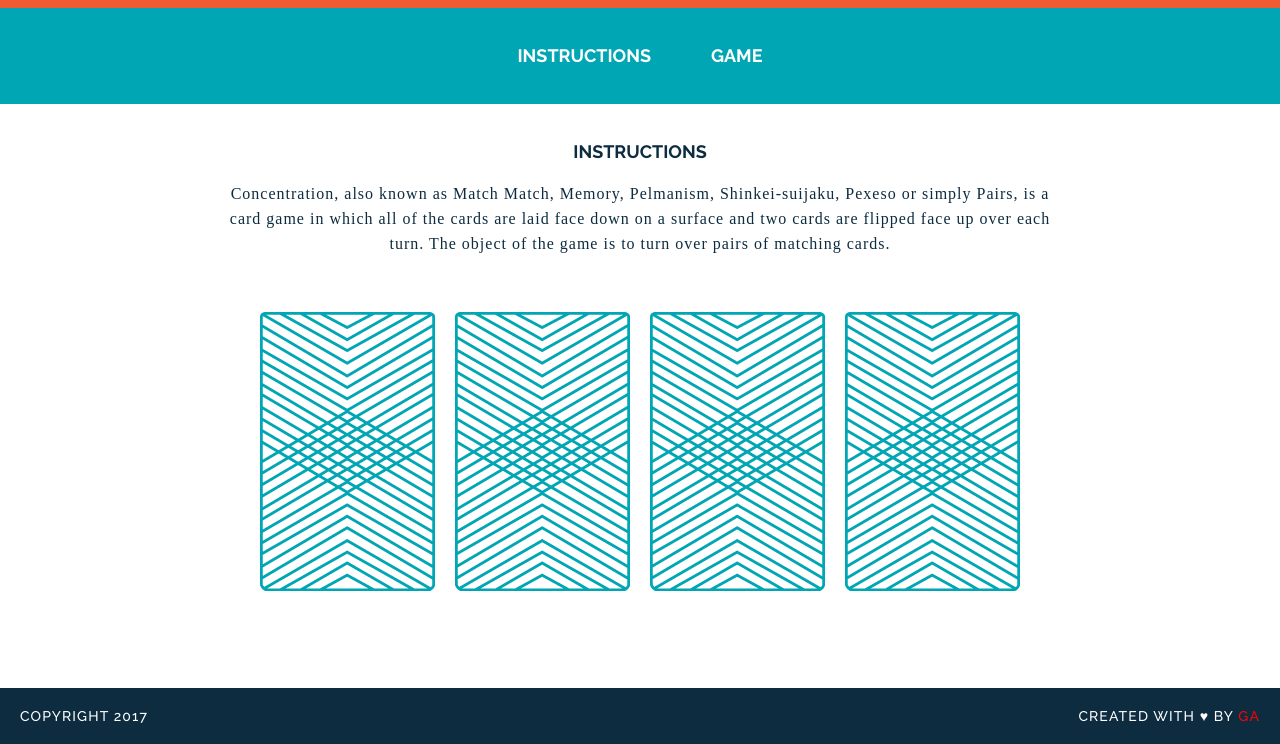
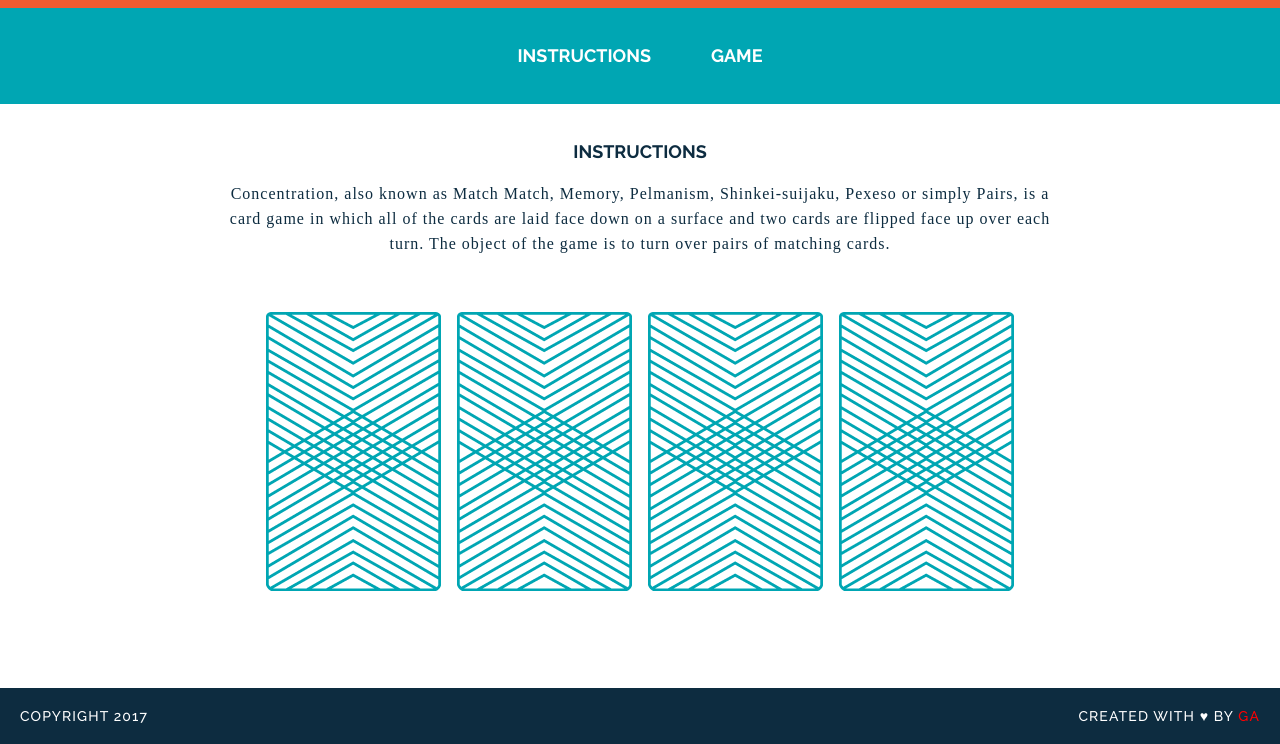
Before and after one commit to Travis1282/Memory-Game, a plain HTML site: page index.html in a window 1280 px wide. Shown: the part 135-879 px from the top of the page. Drawn offline with Linux system fonts and the light colour scheme; a web font is replaced by a local one.

Commit message:
Ugh.. Done

```diff
--- a/index.html
+++ b/index.html
@@ -12,12 +12,9 @@
 			<h2>Instructions</h2>
 
 	<p>Concentration, also known as Match Match, Memory, Pelmanism, Shinkei-suijaku, Pexeso or simply Pairs, is a card game in which all of the cards are laid face down on a surface and two cards are flipped face up over each turn. The object of the game is to turn over pairs of matching cards.</p>
-	<div>
-<img src="images/back.png" alt="Queen of Diamonds">
-<img src="images/back.png" alt="Queen of Hearts">
-<img src="images/back.png" alt="King of Diamonds">
-<img src="images/back.png" alt="King of Hearts">
-</div>
+
+<div id="game-board" class="board clearfix"></div>
+
 	<a href="#">Facebook</a>
 	<a href="#">Linkedin</a>
 	</main>
--- a/js/main.js
+++ b/js/main.js
@@ -1,4 +1,3 @@
-console.log("Up and running!");
 
 var cards=[
 {
@@ -30,12 +29,27 @@ alert("Sorry, try again.");
 }
 }
 
-var flipCard = function(cardId){
+var flipCard = function(){
+var cardId = this.getAttribute("data-id");
 console.log("User flipped " + cards[cardId].rank + " of " + cards[cardId].suit + ", " + cards[cardId].cardImage);
-console.log(cardsInPlay.length);
-cardsInPlay.push(cards[cardId].rank)
+this.setAttribute('src', cards[cardId].cardImage);
+cardsInPlay.push(cards[cardId].rank);
 checkForMatch();
+
+
 }
 
-flipCard(0);
-flipCard(2);
+var createBoard = function () {
+    for (var i = 0; i < cards.length; i++) {
+    var cardElement = document.createElement('img');
+    cardElement.setAttribute('src', 'images/back.png');
+    cardElement.setAttribute('data-id', i);
+    cardElement.addEventListener('click', flipCard);
+    document.getElementById('game-board').appendChild(cardElement);
+    console.log("working!")
+    }
+};
+
+
+
+createBoard();
```
Also changed, not shown: 1 other file.
